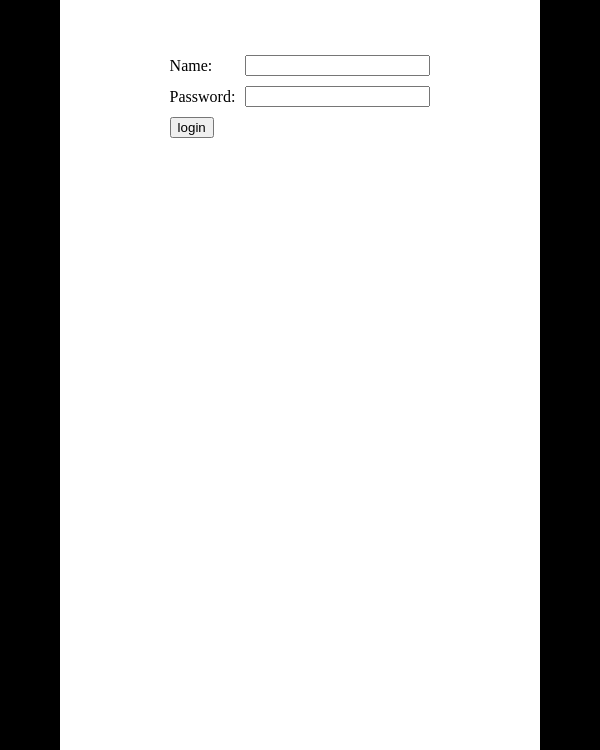
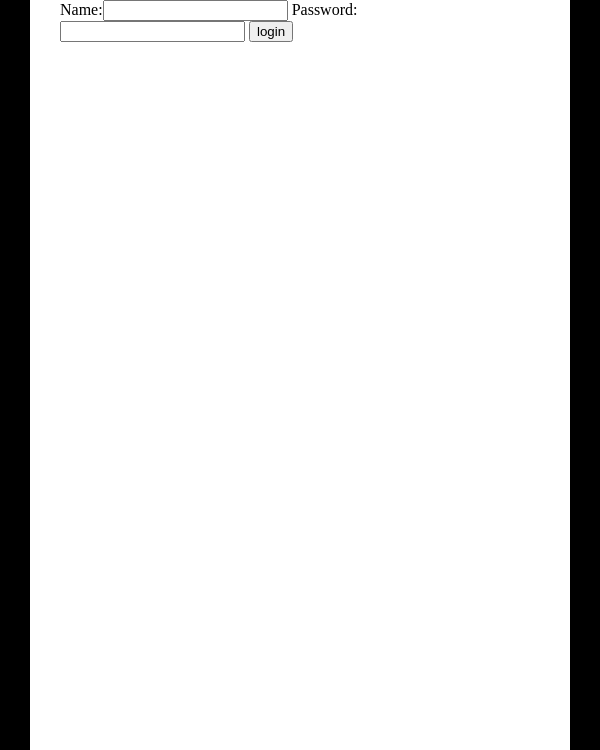
Before and after one commit to notinecrafter/Its-Working, a PHP site: page /login.php in a window 600 px wide. Shown: the part 50-800 px from the top of the page. Run offline with PHP 8.4, Linux system fonts and the light colour scheme; data that the repository does not hold is empty.

Commit message:
responsive design
work in progress

```diff
--- a/its/light.css
+++ b/its/light.css
@@ -8,21 +8,17 @@ body {
     flex-flow: column nowrap;
 	background-color: #000000; /*COLOUR ACCENT 1*/
 }
+#header {
+    width: 100%;
+    background-color: #ff8800; /*COLOUR ACCENT 2*/
+    color: #ffffff;
+    padding-left: 5px;
+}
 #main {
-    width: 70%;
     margin: auto;
     background-color: #ffffff; /*background colour*/
     overflow:hidden;
     flex: 1;
-    padding-left: 5%;
-    padding-right: 5%;
-}
-#header {
-    width: 100%;
-    height: 50px;
-    background-color: #ff8800; /*COLOUR ACCENT 2*/
-    color: #ffffff;
-    padding-left: 5px;
 }
 #logo {
     float: left;
@@ -123,3 +119,63 @@ th, td {
     border: 2px solid #ff8800;
     color: #000000;
 }
+
+@media screen and (min-device-width: 600px) {
+    #main{
+        display: block;
+        width: 80%;
+        max-width: 1000px;
+        margin: auto;
+        padding-left: 5%;
+        padding-right: 5%;
+
+    }
+    p {
+        font-size: 15px;
+        line-height: 22;
+    }
+    #header {
+        height: 50px;
+    }
+}
+@media screen and (max-device-width: 600px) {
+    #main {
+        width: 100%;
+    }
+    body {
+        font-size: 5em;
+    }
+    h1 {
+        font-size: 2em;
+    }
+    /*form element styling shamelessly copied from http://www.webdesignerdepot.com/2013/03/how-to-make-your-contact-forms-mobile-friendly/ */
+    input[type=text], input[type=url], input[type=email], input[type=password], input[type=tel] {
+        -webkit-appearance: none; -moz-appearance: none;
+        display: block;
+        margin: 0;
+        width: 100%;
+        height: 1em;
+        line-height: 0.25em;
+        font-size: 1em;
+        border: 1px solid #bbb;
+    }
+    input[type=submit] {
+        -webkit-appearance: none; -moz-appearance: none;
+        display: block;
+        margin: 1.5em 0;
+        font-size: 1em;
+        line-height: 2em;
+        color: #333;
+        font-weight: bold;
+        height: 2em; width: 100%;
+        background: #fdfdfd; background: -moz-linear-gradient(top, #fdfdfd 0%, #bebebe 100%); background: -webkit-gradient(linear, left top, left bottom, color-stop(0%,#fdfdfd), color-stop(100%,#bebebe)); background: -webkit-linear-gradient(top, #fdfdfd 0%,#bebebe 100%); background: -o-linear-gradient(top, #fdfdfd 0%,#bebebe 100%); background: -ms-linear-gradient(top, #fdfdfd 0%,#bebebe 100%); background: linear-gradient(to bottom, #fdfdfd 0%,#bebebe 100%);
+        border: 1px solid #bbb;
+        -webkit-border-radius: 10px; -moz-border-radius: 10px; border-radius: 10px;
+    }
+    #header {
+        height: 150px;
+    }
+    #loginform{
+        text-align: center;
+    }
+}
--- a/its/login.php
+++ b/its/login.php
@@ -18,12 +18,10 @@ if($debug){
 <body onresize="resize()">
 <div id='header'><img id='logo' src='logo-light.png'/></div>
 <div id='main'>
-	<form action='login.php' method='post'>
-        <table id='logintable'><tbody>
-            <tr><td>Name:</td><td><input type="text" name="name"/></td></tr>
-            <tr><td>Password:</td><td><input type='password' name='password'/></td></tr>
-            <tr><td><input type='submit' value='login'/></td></tr>
-        </tbody></table>
+	<form action='login.php' method='post' id='loginform'>
+        Name:<input type="text" name="name"/>
+        Password:<input type='password' name='password'/>
+        <input type='submit' value='login'/>
 	</form>
 	<?php
     error_reporting(-$debug);
@@ -178,18 +176,18 @@ if($debug){
 </div>
 <div style='width: 100%' id='test'><!--this element is only here for the responsive page width thing to get the page width--></div>
 <script type='text/javascript'>
-if(parseInt(document.getElementById("test").offsetWidth) >= 1250){
-    document.getElementById("main").style.width = "875px";
-}else{
-    document.getElementById("main").style.width = "70%";
-}
-function resize(){
-    if(parseInt(document.getElementById("test").offsetWidth) >= 1250){
-        document.getElementById("main").style.width = "875px";
-    }else{
-        document.getElementById("main").style.width = "70%";
-    }
-}
+// if(parseInt(document.getElementById("test").offsetWidth) >= 1250){
+//     document.getElementById("main").style.width = "875px";
+// }else{
+//     document.getElementById("main").style.width = "70%";
+// }
+// function resize(){
+//     if(parseInt(document.getElementById("test").offsetWidth) >= 1250){
+//         document.getElementById("main").style.width = "875px";
+//     }else{
+//         document.getElementById("main").style.width = "70%";
+//     }
+// }
 </script>
 </body>
 </html>
```
